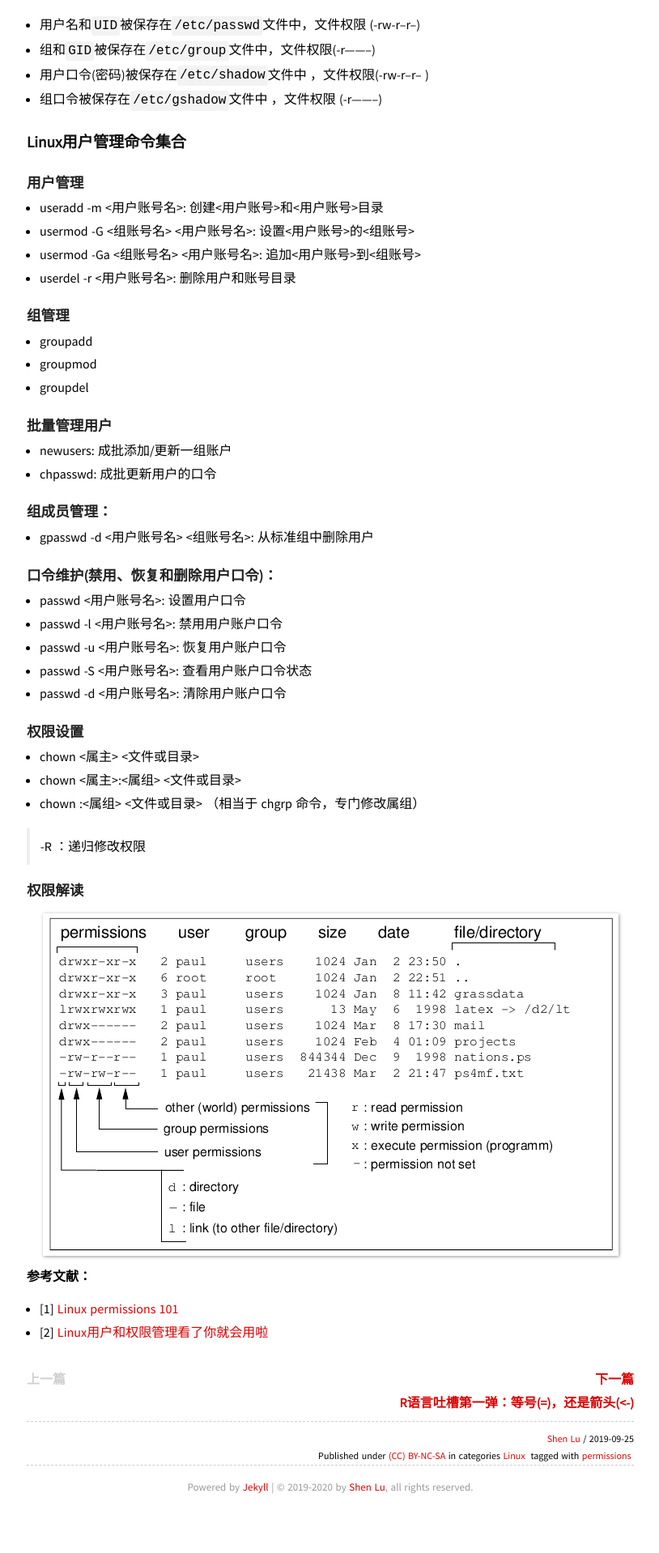
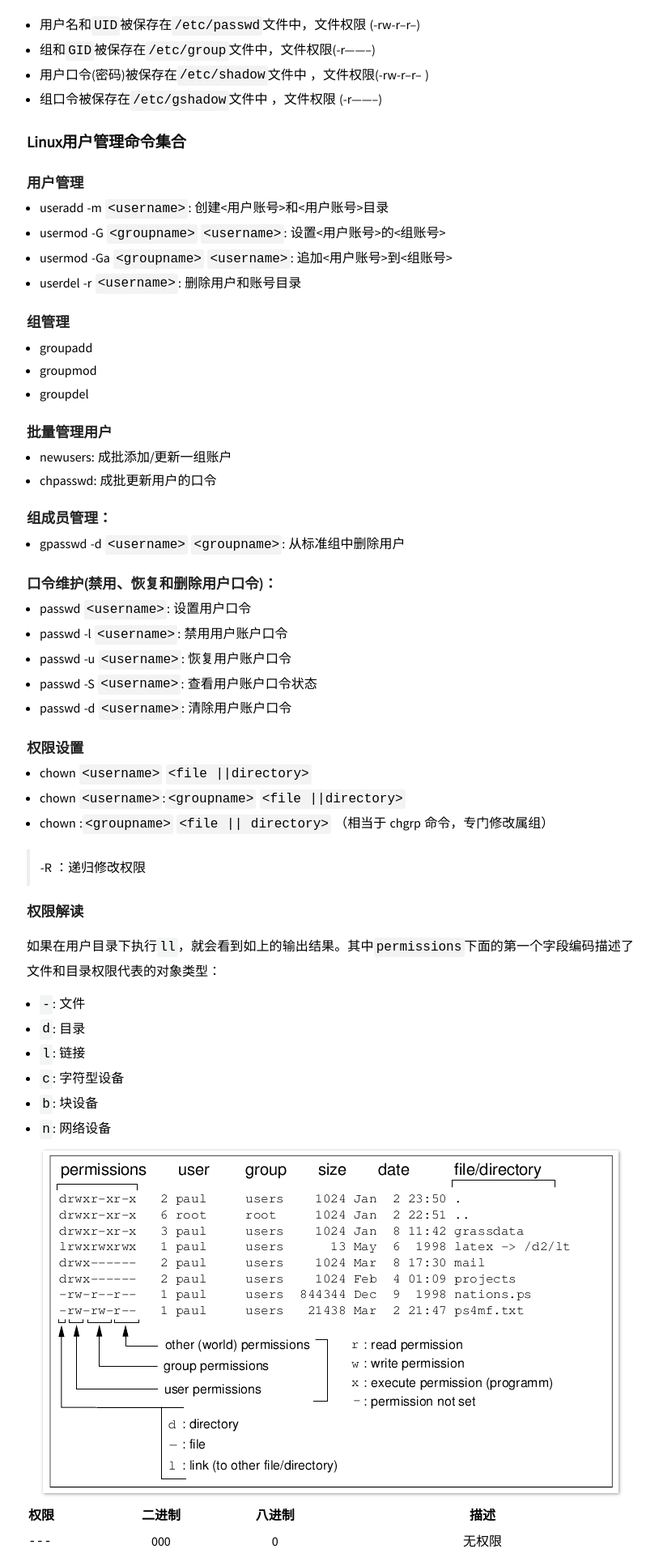
Before and after one commit to shenlu89/shenlu.me, a Jekyll site: the page built from _posts/2019-09-25-user-premissions-management.md, in a window 1280 px wide. Shown: the part 2022-3940 px from the top of the page at 81% size, without its empty margins (232-1046 px from the left). Built offline with Jekyll 4.4.1, drawn with Linux system fonts in a browser that asks for light colours; nearby versions of some CDN libraries; comment, search, counter and statistics services are not loaded; a style sheet for code colours, icons or effects is not loaded; before the commit the page ends 3915 px from its top, so only the background shows below that; some of the changed text lies outside the part shown.

Commit message:
update post content

```diff
--- a/_posts/2019-09-25-user-premissions-management.md
+++ b/_posts/2019-09-25-user-premissions-management.md
@@ -98,10 +98,10 @@
 
 ### 用户管理
 
-- useradd -m <用户账号名>: 创建<用户账号>和<用户账号>目录
-- usermod -G <组账号名> <用户账号名>: 设置<用户账号>的<组账号>
-- usermod -Ga <组账号名> <用户账号名>: 追加<用户账号>到<组账号>
-- userdel -r <用户账号名>: 删除用户和账号目录
+- useradd -m `<username>`: 创建<用户账号>和<用户账号>目录
+- usermod -G `<groupname>` `<username>`: 设置<用户账号>的<组账号>
+- usermod -Ga `<groupname>` `<username>`: 追加<用户账号>到<组账号>
+- userdel -r `<username>`: 删除用户和账号目录
 
 ### 组管理
 
@@ -116,31 +116,64 @@
 
 ### 组成员管理：
 
-- gpasswd -d <用户账号名> <组账号名>: 从标准组中删除用户
+- gpasswd -d `<username>` `<groupname>`: 从标准组中删除用户
 
 
 ### 口令维护(禁用、恢复和删除用户口令)：
 
-- passwd <用户账号名>: 设置用户口令
-- passwd -l <用户账号名>: 禁用用户账户口令
-- passwd -u <用户账号名>: 恢复用户账户口令
-- passwd -S <用户账号名>: 查看用户账户口令状态
-- passwd -d <用户账号名>: 清除用户账户口令
+- passwd `<username>`: 设置用户口令
+- passwd -l `<username>`: 禁用用户账户口令
+- passwd -u `<username>`: 恢复用户账户口令
+- passwd -S `<username>`: 查看用户账户口令状态
+- passwd -d `<username>`: 清除用户账户口令
 
 ### 权限设置
 
-- chown <属主> <文件或目录>
-- chown <属主>:<属组> <文件或目录>
-- chown :<属组> <文件或目录> （相当于 chgrp 命令，专门修改属组）
+- chown `<username>` `<file ||directory>`
+- chown `<username>`:`<groupname>` `<file ||directory>`
+- chown :`<groupname>` `<file || directory>` （相当于 chgrp 命令，专门修改属组）
 
 >-R ：递归修改权限
 
 ### 权限解读
 
+如果在用户目录下执行`ll`，就会看到如上的输出结果。其中`permissions`下面的第一个字段编码描述了文件和目录权限代表的对象类型：
+
+- `-`: 文件
+- `d`: 目录
+- `l`: 链接
+- `c`: 字符型设备
+- `b`: 块设备
+- `n`: 网络设备
+
 ![](./assets/images/unix_dir.png)
 
+
+| 权限 | 二进制 | 八进制 | 描述 |
+|:--- |:---:|:---:|:---:|
+| `---` | 000 | 0 | 无权限 |
+| `--x` | 001 | 1 | 只有执行权限 |
+| `-w-` | 010 | 2 | 只有写入权限 |
+| `-wx` | 011 | 3	| 写和执行权限 |
+| `r--` | 100 | 4 | 读权限 |
+| `r-x` | 101 | 5 | 读取和执行的权限 |
+| `rw-` | 110 | 6	| 读取的写入的权限 |
+| `rwx` | 111 | 7	| 所有权限 |
+
+之后有3组三字符的编码。每一组定义了3种访问权限：
+
+- `r`: 可读(read)
+- `w`: 可写(write)
+- `x`: 可执行(execute)
+
+若没有某种权限，在该权限位会出现单破折线`-`。这3组权限分别对应对象的3个安全级别：
+
+- 属主(users)
+- 属组(groups)
+- 其他用户(others)
 
 **参考文献：**
 
 - [1] [Linux permissions 101](https://opensource.com/article/19/8/linux-permissions-101)
 - [2] [Linux用户和权限管理看了你就会用啦](https://juejin.im/post/5b1e69dcf265da6e0d7a347e)
+- [3] [理解Linux文件权限](https://www.jianshu.com/p/8566a74e77be)
--- a/media/css/style.css
+++ b/media/css/style.css
@@ -249,6 +249,10 @@
     line-height: 1.6;
 }
 
+table {
+    width: 100%
+}
+
 footer {
     display: flex;
     justify-content: center;
```
